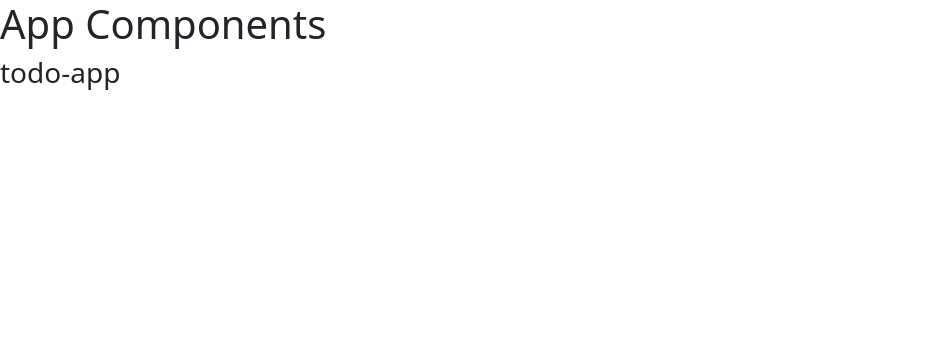
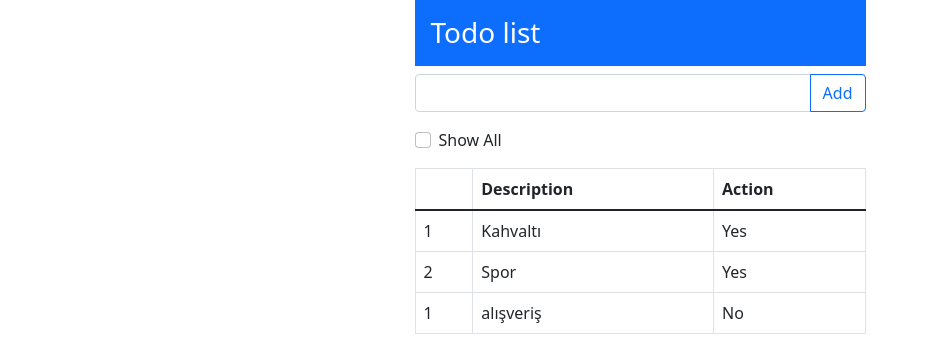
Before and after one commit to ozzkan-burak/angular12-todo-app, an Angular app in the folder todo-app/: page / in a window 1280 px wide. Shown: the top 362 px of the page, without its empty margins (0-929 px from the left). Built offline with nearby package versions, Linux system fonts and the light colour scheme.

Commit message:
create todo component

```diff
--- a/todo-app/src/app/app.component.html
+++ /dev/null
@@ -1,2 +0,0 @@
-<h1>App Components</h1>
-<h3>{{title}}</h3>
--- a/todo-app/src/app/app.component.ts
+++ /dev/null
@@ -1,10 +0,0 @@
-import { Component } from '@angular/core';
-
-@Component({
-  selector: 'app-root',
-  templateUrl: './app.component.html',
-  styleUrls: ['./app.component.scss']
-})
-export class AppComponent {
-  title = 'todo-app';
-}
--- a/todo-app/src/app/app.module.ts
+++ b/todo-app/src/app/app.module.ts
@@ -2,17 +2,17 @@
 import { BrowserModule } from '@angular/platform-browser';
 
 import { AppRoutingModule } from './app-routing.module';
-import { AppComponent } from './app.component';
+import { TodoComponent } from './todo/todo.component';
 
 @NgModule({
   declarations: [
-    AppComponent
+    TodoComponent,
   ],
   imports: [
     BrowserModule,
     AppRoutingModule
   ],
   providers: [],
-  bootstrap: [AppComponent]
+  bootstrap: [TodoComponent]
 })
 export class AppModule { }
--- /dev/null
+++ b/todo-app/src/app/todo/todo.component.html
@@ -0,0 +1,43 @@
+<div class="container">
+  <div class="row">
+    <div class="col-5 mx-auto">
+      <h3 class="bg-primary text-white p-3">
+        Todo list
+      </h3>
+      <div class="input-group mb-3">
+        <input type="text" class="form-control" />
+        <button class="btn btn-outline-primary">Add</button>
+      </div>
+      <div class="form-check mb-3">
+        <input type="checkbox" class="form-check-input" name="" id="displayAll" />
+        <label for="displayAll" class="form-check-label">Show All</label>
+      </div>
+      <table class="table table-bordered">
+        <thead>
+          <tr>
+            <th></th>
+            <th>Description</th>
+            <th>Action</th>
+          </tr>
+        </thead>
+        <tbody>
+          <tr>
+            <td>1</td>
+            <td>Kahvaltı</td>
+            <td>Yes</td>
+          </tr>
+          <tr>
+            <td>2</td>
+            <td>Spor</td>
+            <td>Yes</td>
+          </tr>
+          <tr>
+            <td>1</td>
+            <td>alışveriş</td>
+            <td>No</td>
+          </tr>
+        </tbody>
+      </table>
+    </div>
+  </div>
+</div>
--- /dev/null
+++ b/todo-app/src/app/todo/todo.component.ts
@@ -0,0 +1,15 @@
+import { Component, OnInit } from '@angular/core';
+
+@Component({
+  selector: 'app-todo',
+  templateUrl: './todo.component.html',
+  styleUrls: ['./todo.component.scss']
+})
+export class TodoComponent implements OnInit {
+
+  constructor() { }
+
+  ngOnInit(): void {
+  }
+
+}
--- a/todo-app/src/index.html
+++ b/todo-app/src/index.html
@@ -8,6 +8,6 @@
   <link rel="icon" type="image/x-icon" href="favicon.ico">
 </head>
 <body>
-  <app-root></app-root>
+  <app-todo></app-todo>
 </body>
 </html>
```
Also changed, not shown: todo-app/src/app/todo/todo.component.scss (added), 2 other files (tests, documents, lock files or other folders).
